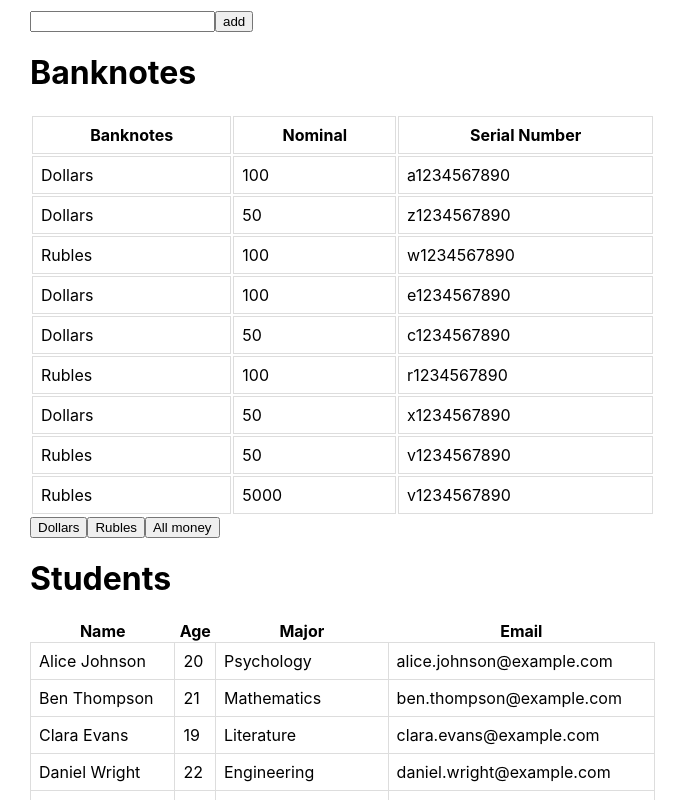
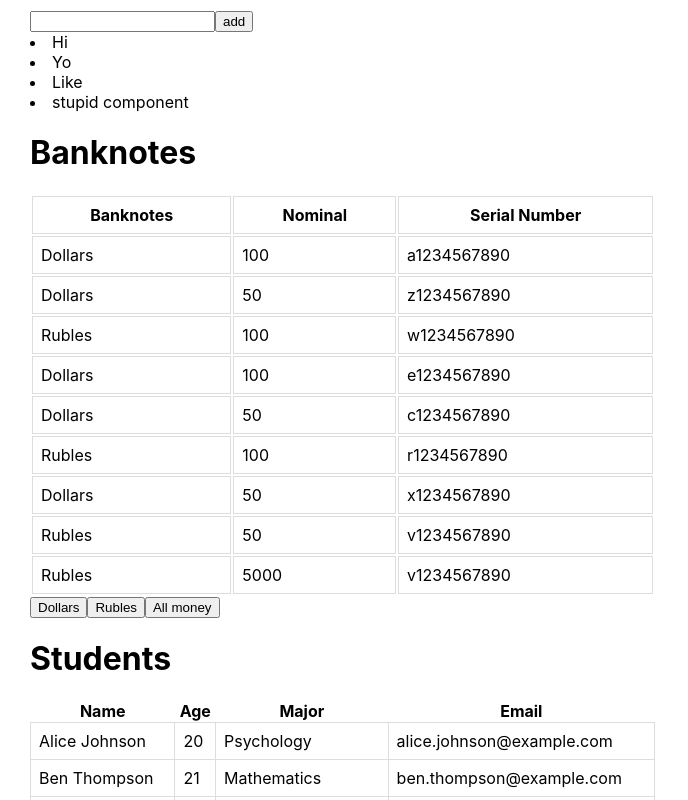
Before and after one commit to regggulus/Microtask_project, a React (Create React App) app: page / in a window 1280 px wide. Shown: the top 800 px of the page, without its empty margins (0-688 px from the left). Built offline with nearby package versions, Linux system fonts and the light colour scheme.

Commit message:
components AddMessage.tsx, function callback onClickAddHandler and onChangeInputHandler, useState

```diff
--- a/src/App.tsx
+++ b/src/App.tsx
@@ -3,12 +3,12 @@ import './App.css';
 import {Students} from "./Sprint_1/students/Students";
 import {TopCars} from "./Sprint_1/topCars/TopCars";
 import {Banknotes} from "./Sprint_1/banknots/Banknotes";
-import {InputMessage} from "./Sprint_1/inputMessage/InputMessage";
+import {AddMessage} from "./Sprint_1/AddMessage/AddMessage";
 
 function App() {
     return (
         <div className="App">
-            <InputMessage/>
+            <AddMessage/>
             <Banknotes/>
             <Students/>
             <TopCars/>
--- /dev/null
+++ b/src/Sprint_1/AddMessage/AddMessage.tsx
@@ -0,0 +1,30 @@
+import React, {ChangeEvent, useState} from 'react'
+import {UniversalButton} from "../universalComponents/UniversalButton";
+
+export function AddMessage() {
+    const [title, setTitle]=useState('')
+    const [message, setMessage]=useState([
+        {id: 1, message: 'Hi'},
+        {id: 2, message: 'Yo'},
+        {id: 3, message: 'Like'},
+        {id: 4, message: 'stupid component'},
+    ])
+    const onClickAddHandler = () => {
+      const newMessage = {id: 6, message: 'newMes'}
+        setMessage([newMessage, ...message])
+    }
+    const onChangeInputHandler = (e: ChangeEvent<HTMLInputElement>) => {
+        setTitle(e.currentTarget.value)
+    }
+    return (
+        <div>
+            <input type="text" value={title} onChange={onChangeInputHandler}/>
+            <UniversalButton name={'add'} callback={onClickAddHandler}/>
+            {message.map(m => {
+                return (
+                    <li key={m.id}>{m.message}</li>
+                )
+            })}
+        </div>
+    )
+}
--- a/src/Sprint_1/banknots/BanknotesDate.tsx
+++ b/src/Sprint_1/banknots/BanknotesDate.tsx
@@ -1,4 +1,4 @@
-import {UniversalButton} from "../button/UniversalButton";
+import {UniversalButton} from "../universalComponents/UniversalButton";
 import {FilterValueType} from "./Banknotes";
 
 export type MoneyType = {
--- a/src/Sprint_1/inputMessage/InputMessage.tsx
+++ /dev/null
@@ -1,12 +0,0 @@
-import React, {useState} from 'react'
-import {UniversalButton} from "../button/UniversalButton";
-
-export function InputMessage() {
-    const [title, setTitle]=useState('')
-    return (
-        <div>
-            <input type="text"/>
-            <UniversalButton name={'add'} callback={()=>{}}/>
-        </div>
-    )
-}
--- a/src/Sprint_1/students/StudentsDate.tsx
+++ b/src/Sprint_1/students/StudentsDate.tsx
@@ -1,4 +1,4 @@
-import {UniversalButton} from "../button/UniversalButton";
+import {UniversalButton} from "../universalComponents/UniversalButton";
 
 export type StudentType = {
     id: number
```
Also changed, not shown: src/Sprint_1/universalComponents/UniversalButton.tsx (renamed from src/Sprint_1/button/UniversalButton.tsx).
